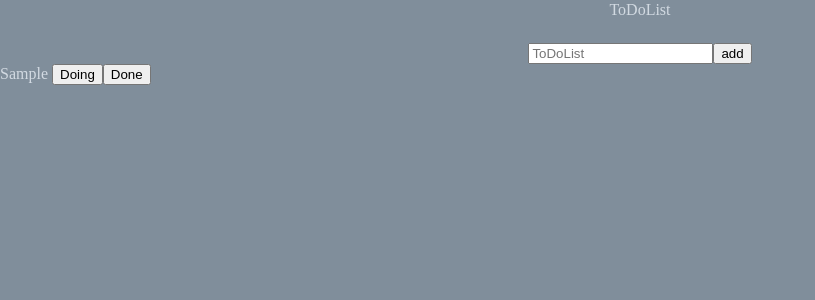
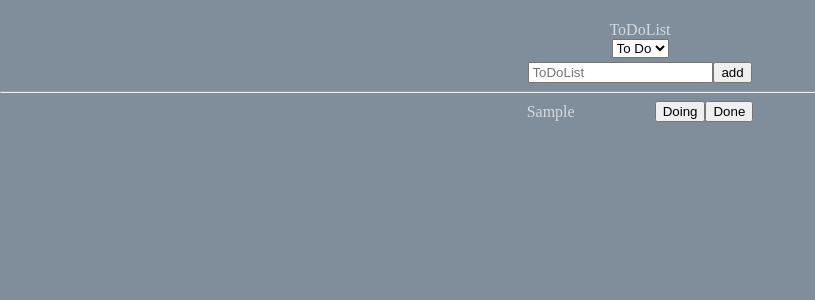
Before and after one commit to jae-hun-e/react-masterclass, a React (Create React App) app: page / in a window 1280 px wide. Both pictures are taken after typing "Sample" into the empty fields and a click on the button "add". Shown: the top 300 px of the page, without its empty margins (0-815 px from the left). Built offline with nearby package versions, Linux system fonts and the light colour scheme.

Commit message:
~#5CH 완료 ToDoList 카테고리별로 나눠서 띄우고 만들기 구현

```diff
--- a/src/atoms.tsx
+++ b/src/atoms.tsx
@@ -1,12 +1,33 @@
-import { atom } from "recoil";
+import { atom, selector } from "recoil";
 
+export enum Categories {
+  "TO_DO",
+  "DOING",
+  "DONE",
+}
+
+// type categorys = "TO_DO" | "DOING" | "DONE"
 export interface IToDo {
   text: string;
   id: number;
-  category: "TO_DO" | "DOING" | "DONE";
+  category: Categories;
 }
 
 export const toDoState = atom<IToDo[]>({
   key: "toDos",
   default: [],
 });
+
+export const categoryState = atom<Categories>({
+  key: "categoryState",
+  default: Categories.TO_DO,
+});
+
+export const toDoSelecor = selector({
+  key: "toDoSelecor",
+  get: ({ get }) => {
+    const toDos = get(toDoState);
+    const category = get(categoryState);
+    return toDos.filter((toDo) => toDo.category === category);
+  },
+});
--- a/src/components/CreateToDo.tsx
+++ b/src/components/CreateToDo.tsx
@@ -1,7 +1,7 @@
 import styled from "styled-components";
 import { useForm } from "react-hook-form";
-import { useSetRecoilState } from "recoil";
-import { toDoState } from "../atoms";
+import { useRecoilValue, useSetRecoilState } from "recoil";
+import { categoryState, toDoState } from "../atoms";
 
 interface IForm {
   toDo: string;
@@ -16,10 +16,12 @@ function CreateToDo() {
   } = useForm<IForm>();
 
   const setToDos = useSetRecoilState(toDoState);
+  const category = useRecoilValue(categoryState);
+  console.log("oldcategory", category, typeof category);
   const valid = ({ toDo }: IForm) => {
-    console.log(toDo);
+    // console.log(toDo);
     setToDos((oldToDos) => [
-      { text: toDo, id: Date.now(), category: "TO_DO" },
+      { text: toDo, id: Date.now(), category },
       ...oldToDos,
     ]);
     setValue("toDo", "");
@@ -39,6 +41,5 @@ function CreateToDo() {
 export default CreateToDo;
 
 const Form = styled.form`
-  margin-top: 20px;
   font-size: 20px;
 `;
--- a/src/components/ToDo.tsx
+++ b/src/components/ToDo.tsx
@@ -1,29 +1,17 @@
-import { IToDo, toDoState } from "../atoms";
-import { useSetRecoilState } from "recoil";
+import { Categories, IToDo, toDoState } from "../atoms";
+import { useRecoilValue, useSetRecoilState } from "recoil";
+import styled from "styled-components";
 
 function ToDo({ text, id, category }: IToDo) {
+  const toToList = useRecoilValue(toDoState);
+  console.log(toToList);
   const setToDos = useSetRecoilState(toDoState);
-  const onClick = (newCategory: IToDo["category"]) => {
-    console.log(newCategory);
+  const onClick = (newCategory: Categories) => {
+    console.log("newCategory", newCategory);
     setToDos((oldTodos) => {
-      // ! 기존 ToDos[]의 Todo의 id가  이 component의 id와 동일한 ToDo의 index반환
       const targetIndex = oldTodos.findIndex((todo) => todo.id === id);
-      // !버튼 누르기 전 기존의  Todo
-      const oldTodo = oldTodos[targetIndex];
-      // !내가 누른 버튼 으로 카테고리만 바꾼 Todo
+
       const newTodo = { text, id, category: newCategory };
-      console.log(targetIndex, oldTodo, newTodo);
-
-      //!기존 배열에서 해당index의 값만 바꿔버리기
-      // const newTodos = oldTodos.splice(targetIndex, 1, newTodo);
-      // console.log(newTodos);
-      // return oldTodos.splice(targetIndex, 1, newTodo);
-      // ? 위에가 됬으면 좋겠지만 splice는 기존의 배열을 바꿔버리는 형태이다
-      // ? 하지만 useState에서 state값을 직접 못바꾸는 것 처럼 RecoilValue도 직접 바꿀 수 없다
-      // ? 새로운 배열을 만들어서 넣어줘야 한다.
-      // ? slice는 기존 배열의 일부르 짤라서 새로운 배열을 만들지만
-      // ? splice는  기존배열을 변경시키므로 사용할 수 없다.
-
       return [
         ...oldTodos.slice(0, targetIndex),
         newTodo,
@@ -32,18 +20,28 @@ function ToDo({ text, id, category }: IToDo) {
     });
   };
   return (
-    <li>
+    <Li>
       <span>{text} </span>
-      {category !== "TO_DO" && (
-        <button onClick={() => onClick("TO_DO")}>To Do</button>
+      {category !== Categories.TO_DO && (
+        <button onClick={() => onClick(Categories.TO_DO)}>To Do</button>
       )}
-      {category !== "DOING" && (
-        <button onClick={() => onClick("DOING")}>Doing</button>
+      {category !== Categories.DOING && (
+        <button onClick={() => onClick(Categories.DOING)}>Doing</button>
       )}
-      {category !== "DONE" && (
-        <button onClick={() => onClick("DONE")}>Done</button>
+      {category !== Categories.DONE && (
+        <button onClick={() => onClick(Categories.DONE)}>Done</button>
       )}
-    </li>
+    </Li>
   );
 }
 export default ToDo;
+
+const Li = styled.li`
+  margin: auto;
+  display: flex;
+  justify-content: center;
+  align-items: center;
+  span {
+    min-width: 10%;
+  }
+`;
--- a/src/components/ToDoList.tsx
+++ b/src/components/ToDoList.tsx
@@ -1,22 +1,55 @@
-import { useRecoilValue } from "recoil";
+import { useRecoilState, useRecoilValue } from "recoil";
 import styled from "styled-components";
-import { toDoState } from "../atoms";
+import { Categories, categoryState, toDoSelecor } from "../atoms";
 import CreateToDo from "./CreateToDo";
 import ToDo from "./ToDo";
 
 function ToDoList() {
-  const toDos = useRecoilValue(toDoState);
+  const toDos = useRecoilValue(toDoSelecor);
+  console.log(`${toDos[0]?.category} toDos`, toDos);
+  const [category, setCategory] = useRecoilState(categoryState);
+  const onInput = (event: React.FormEvent<HTMLSelectElement>) => {
+    setCategory(Number(event.currentTarget.value));
+  };
   return (
     <>
       <Container>
         <h1>ToDoList</h1>
+        <select onInput={onInput} value={category}>
+          <option value={Categories.TO_DO}>To Do</option>
+          <option value={Categories.DOING}>Doing</option>
+          <option value={Categories.DONE}>Done</option>
+        </select>
         <CreateToDo />
       </Container>
+      <hr />
+
+      {toDos?.map((toDo, idx) => (
+        <ToDo key={idx} {...toDo} />
+      ))}
+      {/*
+      <h2>To Do</h2>
       <ul>
-        {toDos?.map((toDo, idx) => (
+        {toDo?.map((toDo, idx) => (
           <ToDo key={idx} {...toDo} />
         ))}
       </ul>
+      <hr />
+
+      <h2>Doing</h2>
+      <ul>
+        {doing?.map((toDo, idx) => (
+          <ToDo key={idx} {...toDo} />
+        ))}
+      </ul>
+      <hr />
+
+      <h2>done</h2>
+      <ul>
+        {done?.map((toDo, idx) => (
+          <ToDo key={idx} {...toDo} />
+        ))}
+      </ul> */}
     </>
   );
 }
@@ -28,4 +61,5 @@ const Container = styled.div`
   flex-direction: column;
   justify-content: center;
   align-items: center;
+  margin-top: 20px;
 `;
--- a/tsconfig.json
+++ b/tsconfig.json
@@ -20,7 +20,7 @@
 
     // "noUnusedLocals": true, //쓰지않는 지역변수, import값 있으면 에러내기
     // "noUnusedParameters": true, //쓰지않는 파라미터 있으면 에러내기
-    "noImplicitReturns": true, //함수에서 return 빼먹으면 에러내기
+    // "noImplicitReturns": true //함수에서 return 빼먹으면 에러내기
     "noFallthroughCasesInSwitch": true //switch문 이상하면 에러내기
   },
   "include": ["./src/**/*"],
```
